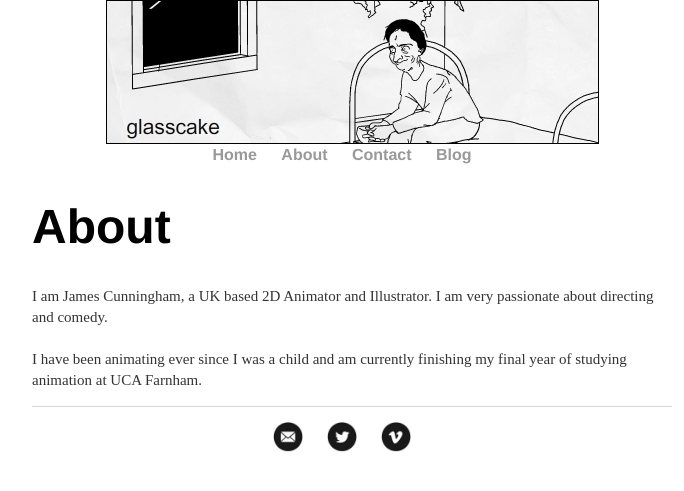
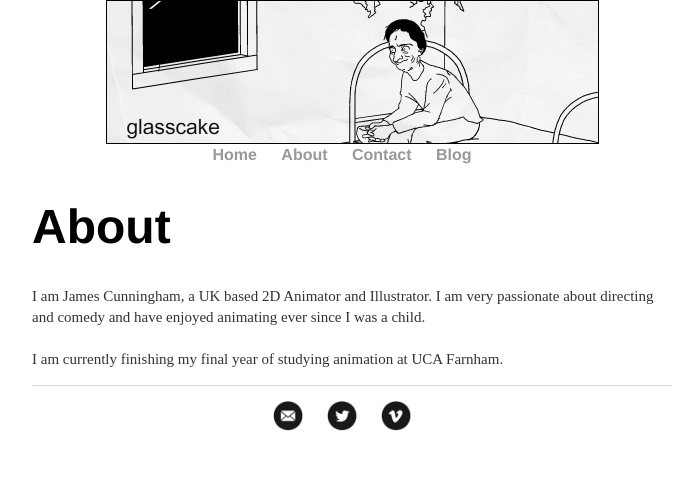
Before and after one commit to glasscaked/strip, a Jekyll site: the page built from about/index.html, in a window 1280 px wide. Shown: the top 491 px of the page, without its empty margins (288-972 px from the left). Built offline with Jekyll 4.4.1, drawn with Linux system fonts in a browser that asks for light colours.

Commit message:
Update index.html

```diff
--- a/about/index.html
+++ b/about/index.html
@@ -5,8 +5,8 @@ title: About
 
 		<div class="about">
 			<h1>About</h1>
-			<p style="font-size:15px">I am James Cunningham, a UK based 2D Animator and Illustrator. I am very passionate about directing and comedy.<br>
+			<p style="font-size:15px">I am James Cunningham, a UK based 2D Animator and Illustrator. I am very passionate about directing and comedy and have enjoyed animating ever since I was a child.<br>
 				<br>
-				I have been animating ever since I was a child and am currently finishing my final year of studying animation at UCA Farnham.</p>
+				I am currently finishing my final year of studying animation at UCA Farnham.</p>
 
 		</div>
```
